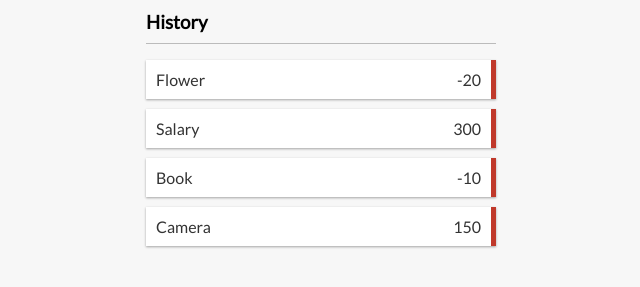
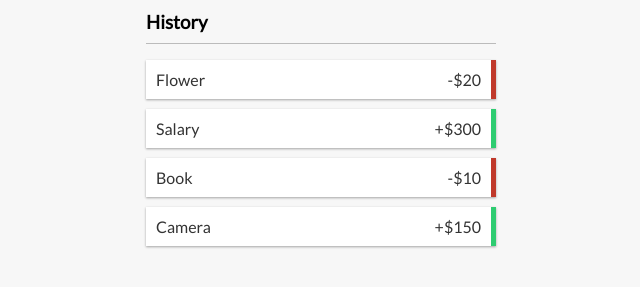
Before and after one commit to J-Bykova/expense-tracker, a React (Create React App) app: page / in a window 1280 px wide. Shown: the part 279-566 px from the top of the page, without its empty margins (319-959 px from the left). Built offline with nearby package versions, Linux system fonts and the light colour scheme.

Commit message:
Add INCOME/EXPENSE logic

```diff
--- a/src/components/Transaction.js
+++ b/src/components/Transaction.js
@@ -1,10 +1,12 @@
 import React from "react";
 
 export const Transaction = ({transaction}) => {
+  const sign = transaction.amount < 0 ? '-' : '+';
+
   return (
-    <li className="minus">
+    <li className={transaction.amount < 0 ? 'minus' : 'plus'}>
       {transaction.text}
-      <span>{transaction.amount}</span>
+      <span>{sign}${Math.abs(transaction.amount)}</span>
       <button className="delete-btn">x</button>
     </li>
   )
```
